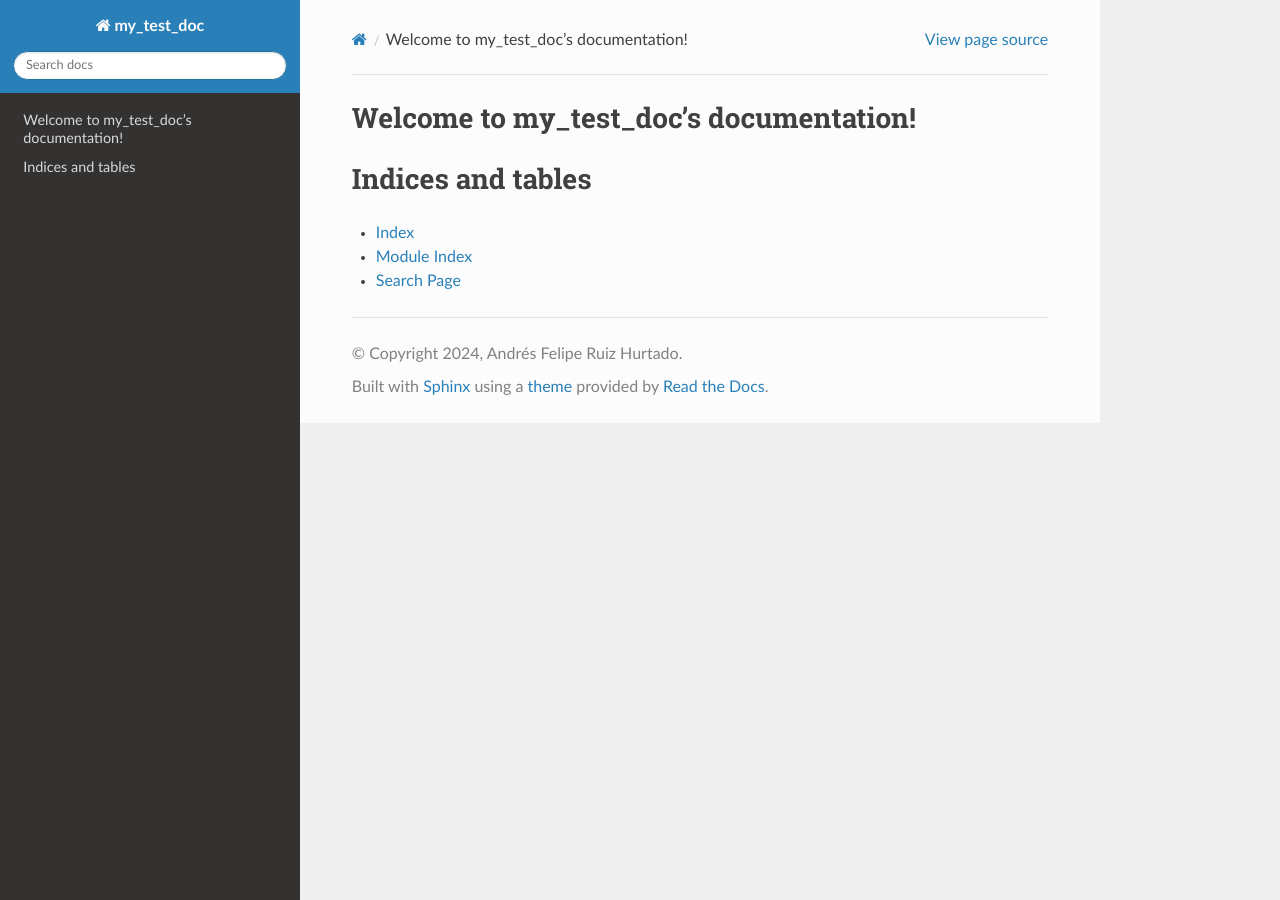
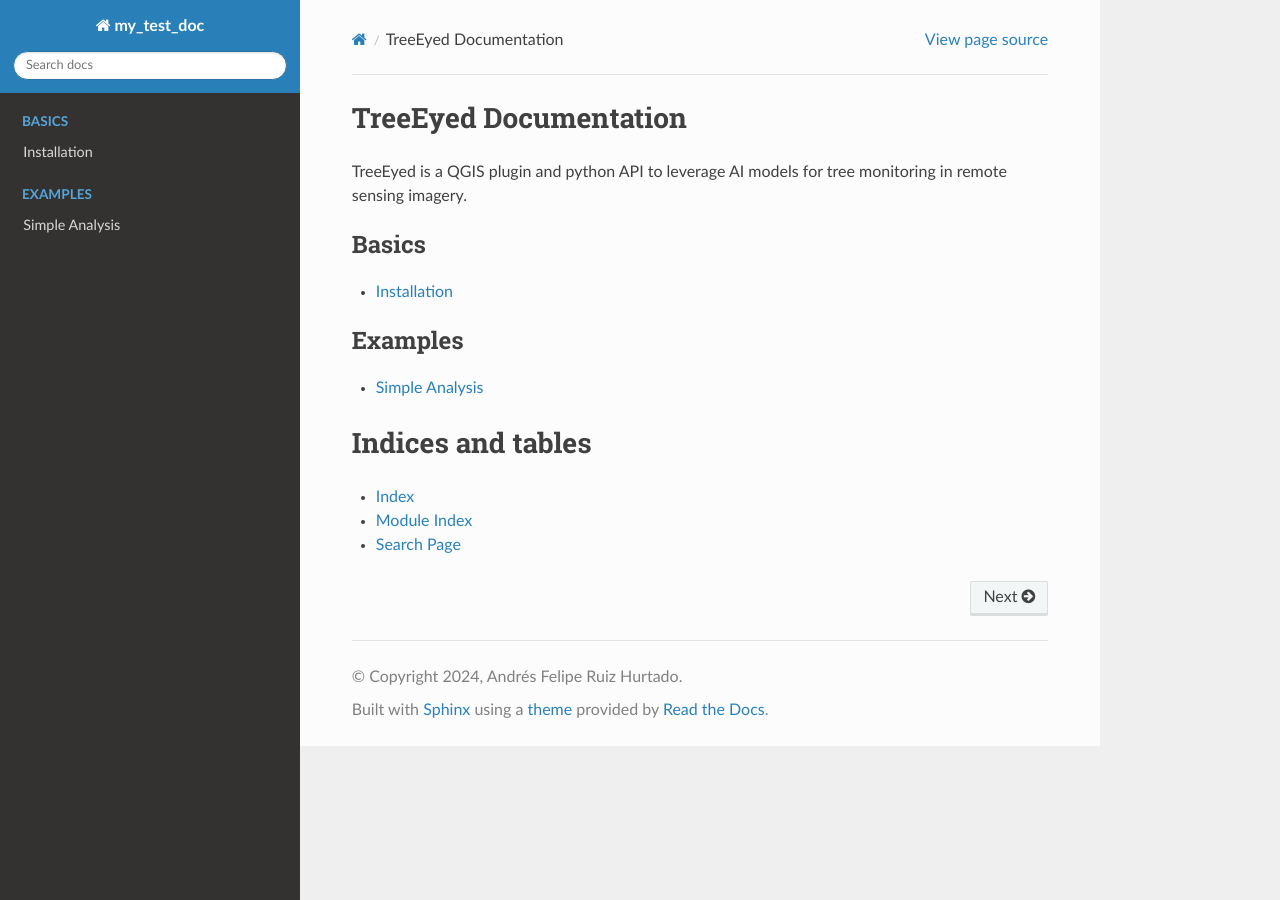
Before and after one commit to afruizh/TreeEyed, a Sphinx documentation site: the page built from docs/source/index.rst, in a window 1280 px wide. Built offline with Sphinx 7.4.7 and the Read the Docs theme 2.0.0, drawn with Linux system fonts in a browser that asks for light colours.

Commit message:
update docs

```diff
--- /dev/null
+++ b/docs/source/examples/example_simple_analysis.rst
@@ -0,0 +1,4 @@
+Simple Analysis
+===================================
+
+In this example...
--- a/docs/source/index.rst
+++ b/docs/source/index.rst
@@ -3,12 +3,30 @@
    You can adapt this file completely to your liking, but it should at least
    contain the root `toctree` directive.
 
-Welcome to my_test_doc's documentation!
+TreeEyed Documentation
 =======================================
+
+TreeEyed is a QGIS plugin and python API to leverage AI models for tree monitoring in remote sensing imagery.
+
+
 
 .. toctree::
    :maxdepth: 2
    :caption: Contents:
+
+.. toctree::
+   :maxdepth: 1
+   :caption: Basics
+
+   pages/page_installation
+
+.. toctree::
+   :maxdepth: 1
+   :caption: Examples
+
+   examples/example_simple_analysis
+
+
 
 
 
```
Also changed, not shown: docs/source/pages/page_installation.rst (added, +16 -0 lines), 14 other files.
